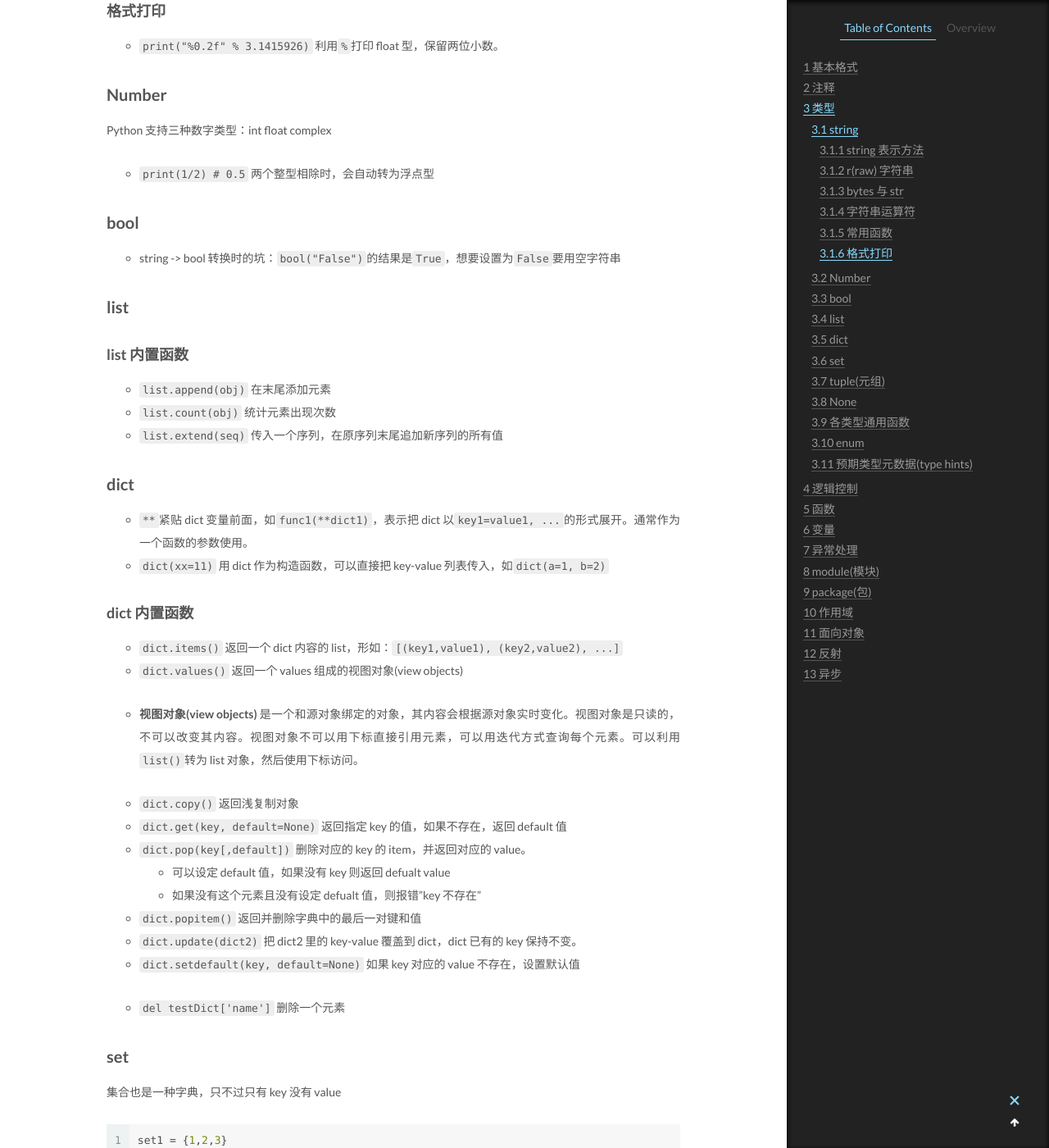
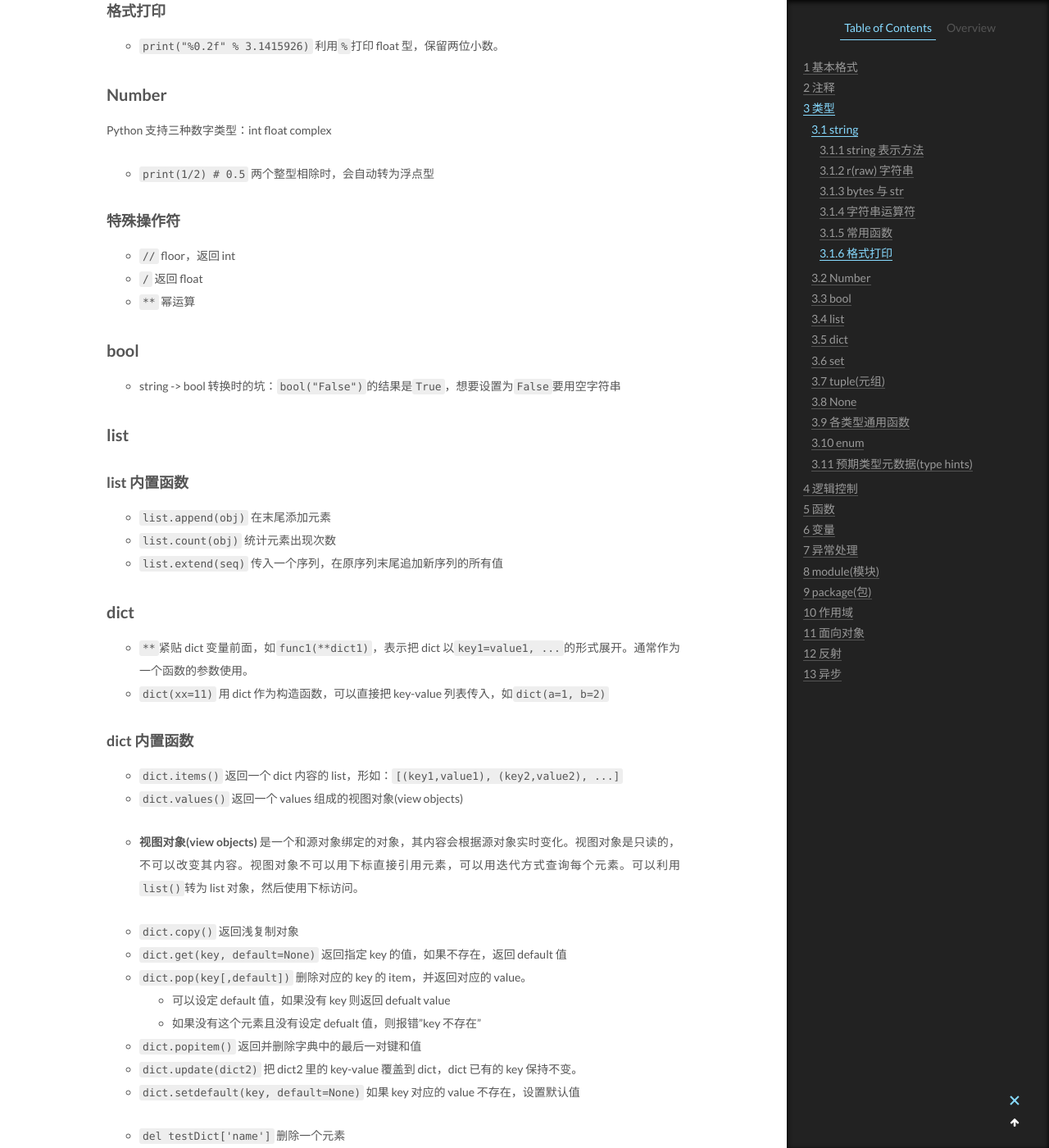
Before and after one commit to CodeHunter2006/CodeHunter2006.github.io, a Jekyll site: the page built from _posts/2023-01-07-Python_Syntex.md, in a window 1280 px wide and 1400 px high, scrolled down 2900 px. Shown: the whole window at 82% size. Built offline with Jekyll 4.4.1, drawn with Linux system fonts in a browser that asks for light colours.

Commit message:
doc: add contents

```diff
--- a/_posts/2023-01-07-Python_Syntex.md
+++ b/_posts/2023-01-07-Python_Syntex.md
@@ -131,6 +131,12 @@ Python 支持三种数字类型：int float complex
 
 - `print(1/2) # 0.5`
   两个整型相除时，会自动转为浮点型
+
+### 特殊操作符
+
+- `//` floor，返回 int
+- `/` 返回 float
+- `**` 幂运算
 
 ## bool
 
```
Also changed, not shown: _posts/2022-12-31-Python_package.md (+3 -0 lines).
